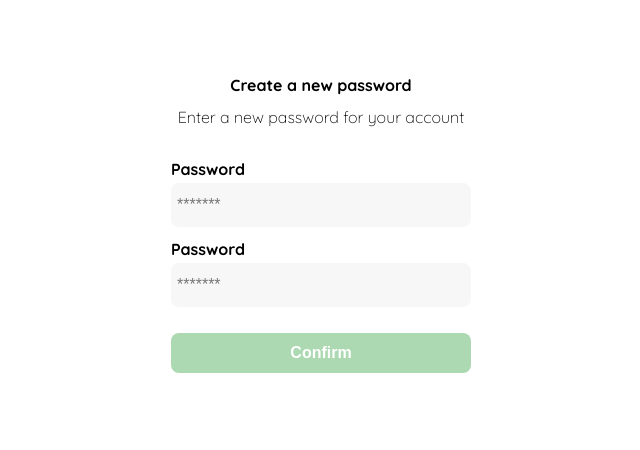
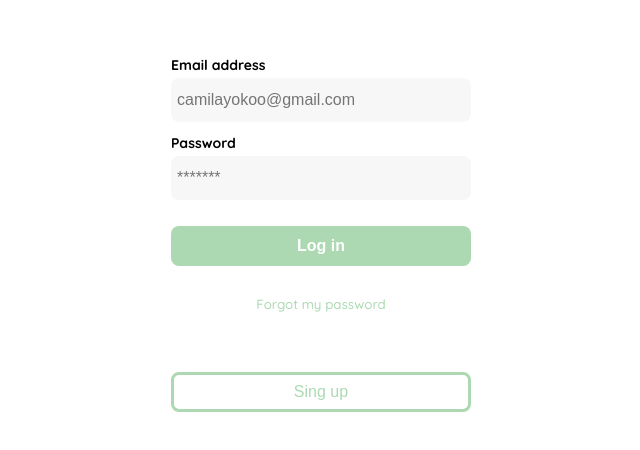
Before and after one commit to jhongarcian/yard_sale, a plain HTML site: page login.html in a window 1280 px wide. Shown: the part 166-616 px from the top of the page, without its empty margins (319-959 px from the left). Drawn offline with Linux system fonts and the light colour scheme.

Commit message:
logo size fixed 180, login added

```diff
--- a/password_reset.html
+++ b/login.html
@@ -15,6 +15,9 @@
         --very-light-pink: #C7C7C7;
         --text-input-field: #F7F7F7;
         --hospital-green: #ACD9B2;
+        --sm: 14px;
+        --md: 16px;
+        --lg: 18px;
         }
         body {
             margin: 0;
@@ -33,25 +36,12 @@
             width: 300px;
         }
         .logo {
-            width: 150px;
+            width: 180px;
             margin-bottom: 48px;
             justify-self: center;
             /* none because will change on desktop or mobile */
             display: none;
 
-        }
-        .title {
-            font-size: var(--lg);
-            margin-bottom: 12px;
-            text-align: center;
-        }
-        .subtitle {
-            color: var(--black);
-            font-size: var(--md);
-            font-weight: 300;
-            margin-top: 0;
-            margin-bottom: 32px;
-            text-align: center;
         }
         .form {
             display: flex;
@@ -87,9 +77,29 @@
             margin-top: 14px;
             margin-bottom: 30px;
         }
+        a {
+            font-size: smaller;
+            text-decoration: none;
+            color: var(--hospital-green);
+            text-align: center;
+        }
+        .secondary-button {
+            background-color: var(--white);
+            border-radius: 8px;
+            border: solid;
+            color: var(--hospital-green);
+            width: 100%;
+            cursor: pointer;
+            font-size: var(--md);
+            height: 40px;
+            margin-top: 60px;
+        }
         @media (max-width: 640px) {
             .logo {
                 display: block;
+            }
+            .secondary-button {
+                margin-top: 40%;
             }
         }
 
@@ -100,18 +110,18 @@
     <div class="login">
         <div class="form-container">
             <img src="./Logos/Platzi_YardSale_Logos/logo_yard_sale.svg" alt="logo" class="logo">
-            <h1 class="title">Create a new password</h1>
-            <p class="subtitle">Enter a new password for your account</p>
             <form action="/" class="form">
+                <label for="email" class="label">Email address</address></label>
+                <!-- Password -->
+                <input type="text" id="email" placeholder="camilayokoo@gmail.com" class="input input-email">
+                <!-- Re-enter password -->
                 <label for="password" class="label">Password</label>
-                <!-- Password -->
-                <input type="password" id="password" placeholder="*******" class="input input-password">
-                <!-- Re-enter password -->
-                <label for="new-password" class="label">Password</label>
                 <input type="password" id="new-password" placeholder="*******" class="input input-password">
                 <!-- Button -->
-                <input type="submit" value="Confirm" class="primary-button login-button">
+                <input type="submit" value="Log in" class="primary-button login-button">
+                <a href="/">Forgot my password</a>
             </form>
+            <button class="secondary-button singup-button">Sing up</button>
         </div>
     </div>
 </body>
```
Also changed, not shown: email_sent.html (+1 -1 lines).
